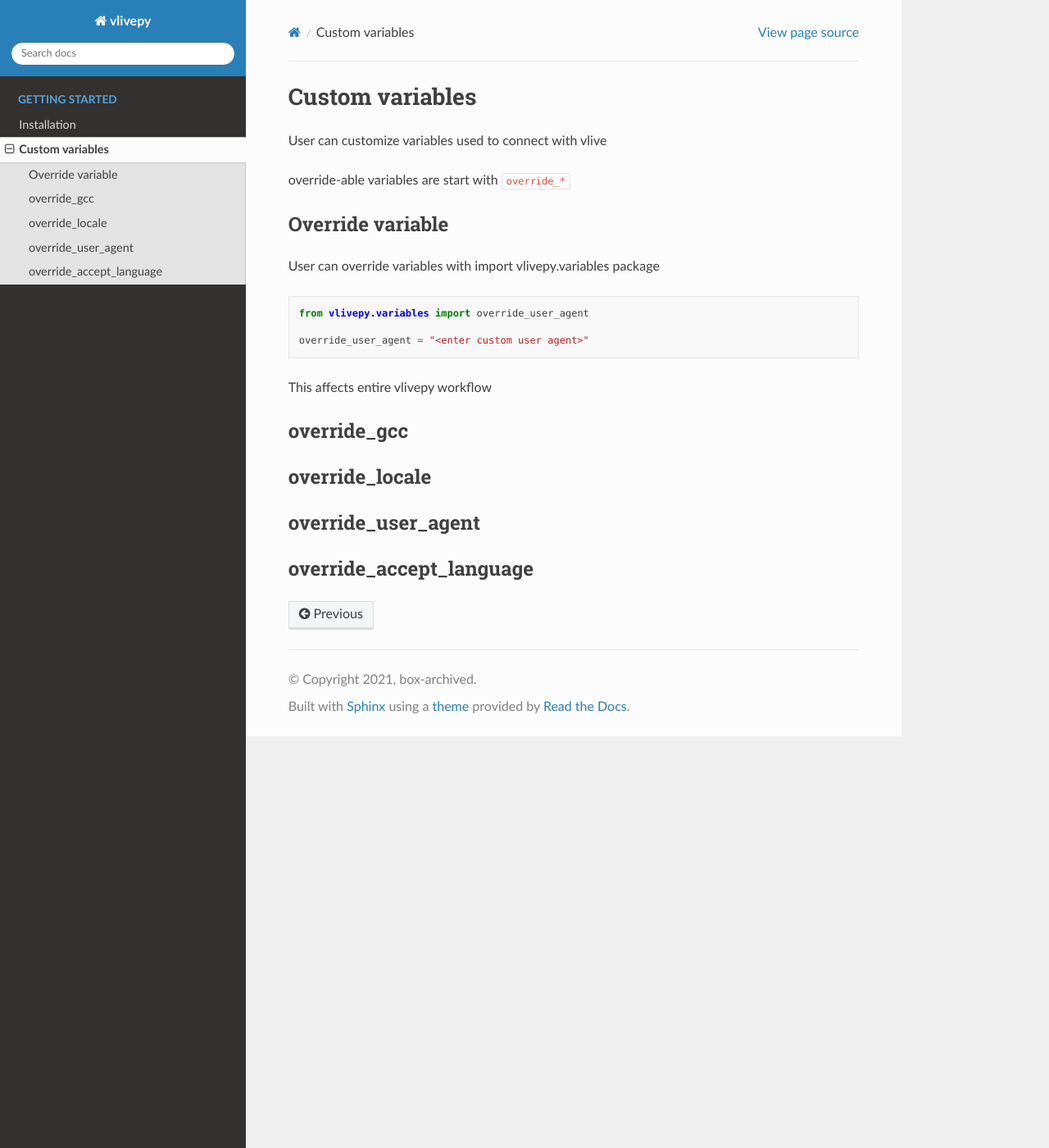
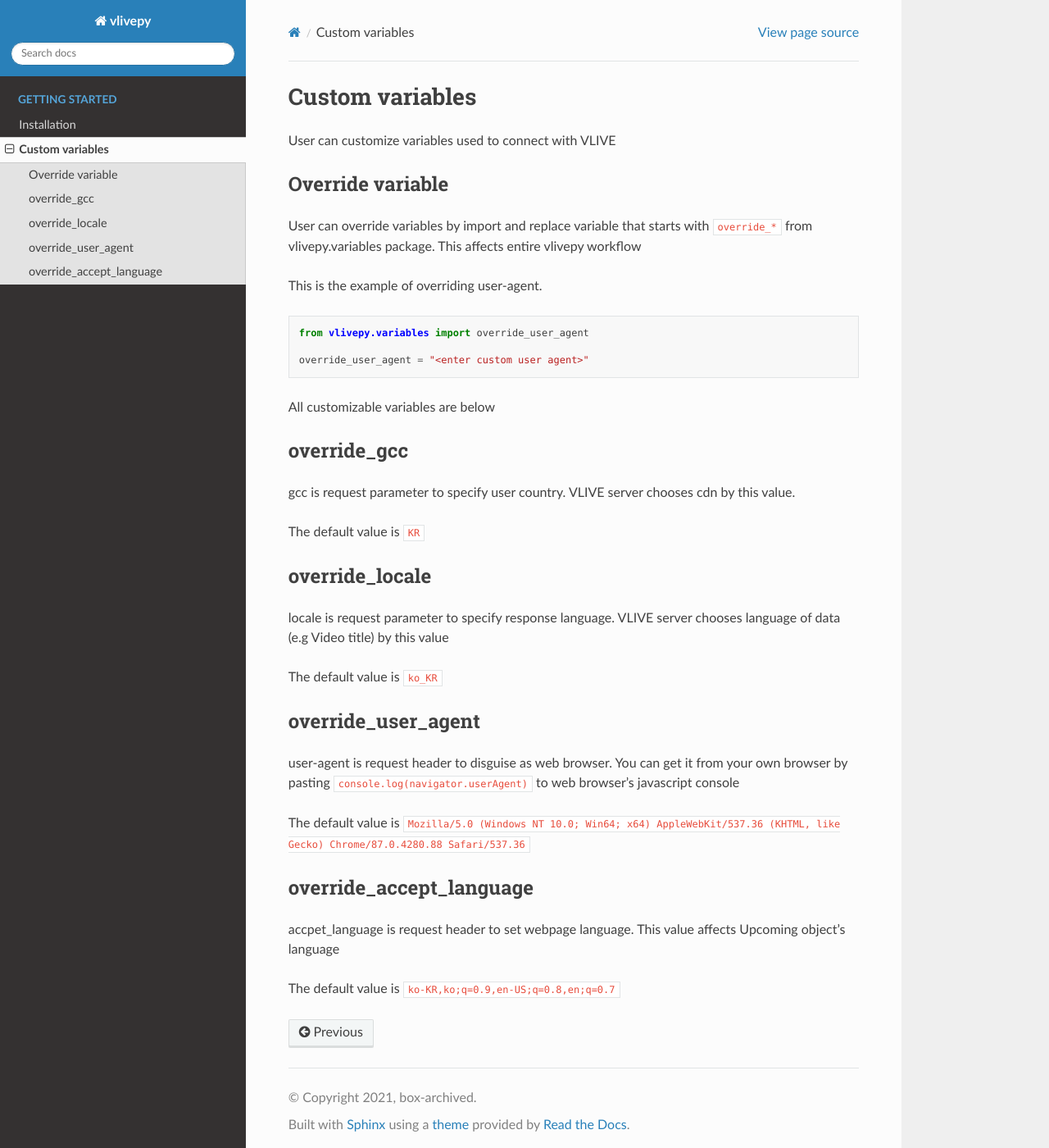
Before and after one commit to box-archived/vlive-py, a Sphinx documentation site: the page built from docs/custom_variables.rst, in a window 1280 px wide and 1400 px high. Shown: the whole window at 82% size. Built offline with Sphinx 7.4.7 and the Read the Docs theme 2.0.0, drawn with Linux system fonts in a browser that asks for light colours.

Commit message:
Add full description to custom_variables.rst

```diff
--- a/docs/custom_variables.rst
+++ b/docs/custom_variables.rst
@@ -1,12 +1,14 @@
 Custom variables
 =================
-User can customize variables used to connect with vlive
+User can customize variables used to connect with VLIVE
 
-override-able variables are start with :code:`override_*`
+
 
 Override variable
 -----------------
-User can override variables with import vlivepy.variables package
+User can override variables by import and replace variable that starts with :code:`override_*` from vlivepy.variables package. This affects entire vlivepy workflow
+
+This is the example of overriding user-agent.
 
 .. code-block:: python
 
@@ -14,16 +16,28 @@
 
     override_user_agent = "<enter custom user agent>"
 
-This affects entire vlivepy workflow
+All customizable variables are below
 
 override_gcc
 ------------
+gcc is request parameter to specify user country. VLIVE server chooses cdn by this value.
+
+The default value is :code:`KR`
 
 override_locale
 ---------------
+locale is request parameter to specify response language. VLIVE server chooses language of data (e.g Video title) by this value
+
+The default value is :code:`ko_KR`
 
 override_user_agent
 -------------------
+user-agent is request header to disguise as web browser. You can get it from your own browser by pasting :code:`console.log(navigator.userAgent)` to web browser's javascript console
+
+The default value is :code:`Mozilla/5.0 (Windows NT 10.0; Win64; x64) AppleWebKit/537.36 (KHTML, like Gecko) Chrome/87.0.4280.88 Safari/537.36`
 
 override_accept_language
 ------------------------
+accpet_language is request header to set webpage language. This value affects Upcoming object's language
+
+The default value is :code:`ko-KR,ko;q=0.9,en-US;q=0.8,en;q=0.7`
```
